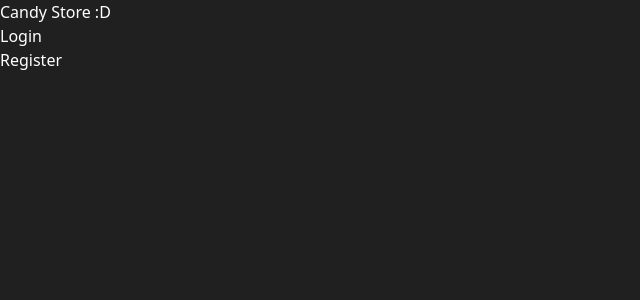
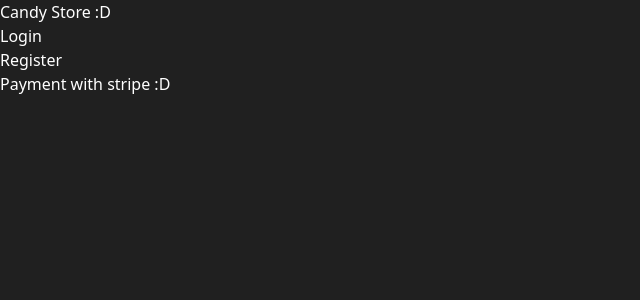
Before and after one commit to Fernando224-por/react-CandyStore, a React (Vite) app: page /payment in a window 1280 px wide. Shown: the top 300 px of the page, without its empty margins (0-640 px from the left). Built offline with nearby package versions, Linux system fonts and the light colour scheme.

Commit message:
Not forget implement Stripe Pay element

```diff
--- a/src/App.jsx
+++ b/src/App.jsx
@@ -10,6 +10,7 @@ import ProductForm  from "./views/ProductForm.jsx"
 import NavBar from "./components/NavBar.jsx"
 import ProtectedRoute from "./protectedRoute.jsx"
 import Profile from "./views/Profile.jsx"
+import PaymentStripe from "./views/PaymentStripe.jsx"
 function App() {
   return (
     <AuthProvider>
@@ -23,7 +24,7 @@ function App() {
                 <Route path="/" element={<HomePage/>}></Route>
                 <Route path="/login" element={<LoginPage/>}></Route>
                 <Route path="/register" element={<RegisterPage/>}></Route>
-
+                <Route path="/payment" element={<PaymentStripe/>}></Route>
                 <Route element={<ProtectedRoute/>}>
                   <Route path="/Dasboard" element={<Dashboard/>}></Route>
                   <Route path="/newProduct" element={<ProductForm/>}></Route>
--- a/src/components/GuestCard.jsx
+++ b/src/components/GuestCard.jsx
@@ -1,9 +1,13 @@
+import { Link } from "react-router-dom"
 /* eslint-disable react/prop-types */
 function GuestCard({ product }) {
   return (
     <div className="bg-zinc-800 max-w-md w-full p-10 rounded-md">
         <header className="flex justify-between">
             <h1 className="text-2xl font-bold"> {product.name} </h1>
+            <div className="flex gap-x-2 items-center">
+              <Link to={'/payment'} className="bg-green-500 hover:bg-green-600 text-black font-bold py-2 px-4 border border-green-700 rounded" >Buy</Link>
+            </div>
         </header>
         <p className="text-slate-300">Region: {product.region}</p>
         <p className="text-slate-300">Price: {product.price}</p>
--- /dev/null
+++ b/src/views/PaymentStripe.jsx
@@ -0,0 +1,11 @@
+function PaymentStripe() {
+  return (
+    <>
+    <div className="text-center my-5 text-2xl">
+        <h1>Payment with stripe :D</h1>
+    </div>
+    </>
+  )
+}
+
+export default PaymentStripe
```
